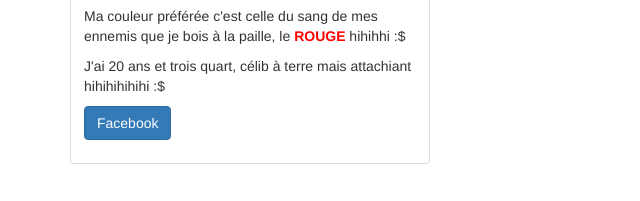
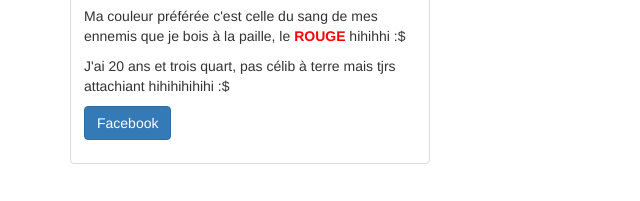
Before and after one commit to auroco/NotreSuperSite, a plain HTML site: page index.html in a window 1280 px wide. Shown: the part 516-717 px from the top of the page, 0-640 px from the left. Drawn offline with nearby package versions, Linux system fonts and the light colour scheme; a script that the page names is missing.

Commit message:
Josselyn is coming

```diff
--- a/index.html
+++ b/index.html
@@ -52,7 +52,7 @@
 								Ma couleur préférée c'est celle du sang de mes ennemis que je bois à la paille, le <strong style="color: red;">ROUGE</strong> hihihhi :$
 							</p>
 							<p>
-								J'ai 20 ans et trois quart, célib à terre mais attachiant hihihihihihi :$
+								J'ai 20 ans et trois quart, pas célib à terre mais tjrs attachiant hihihihihihi :$
 							<p>
 								<a href="https://www.facebook.com/profile.php?id=100021951427269" target="_blank" class="btn btn-primary" role="button">
 									Facebook
```
